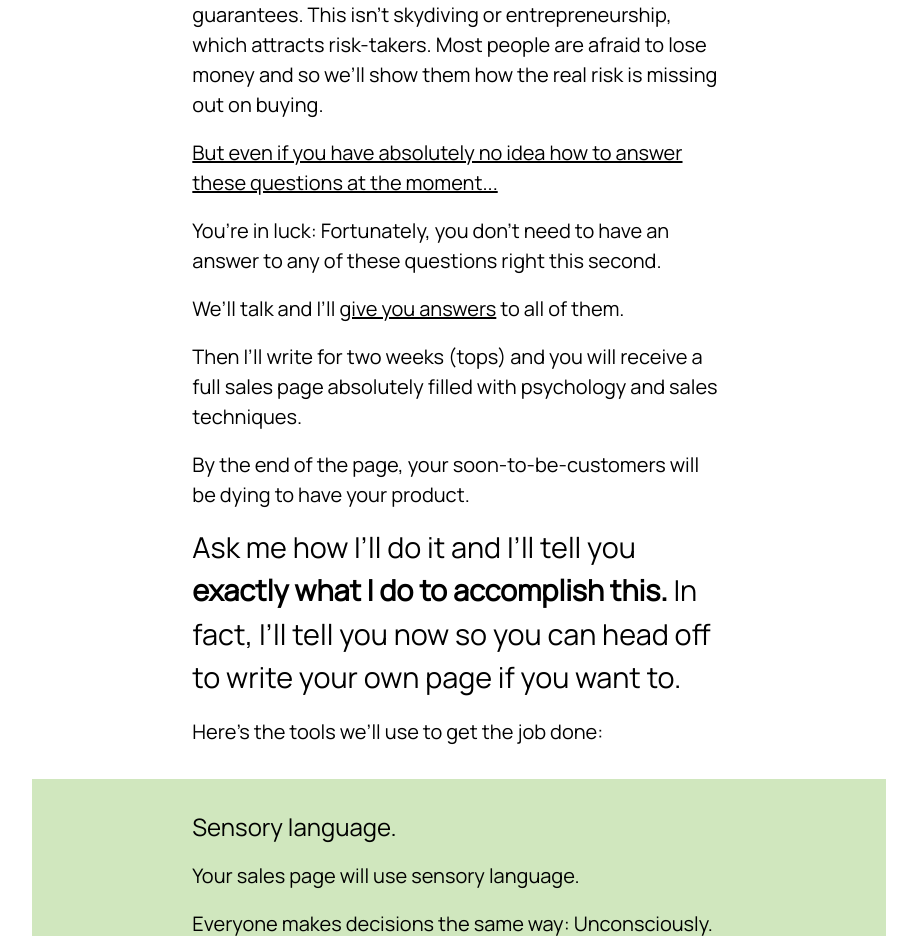
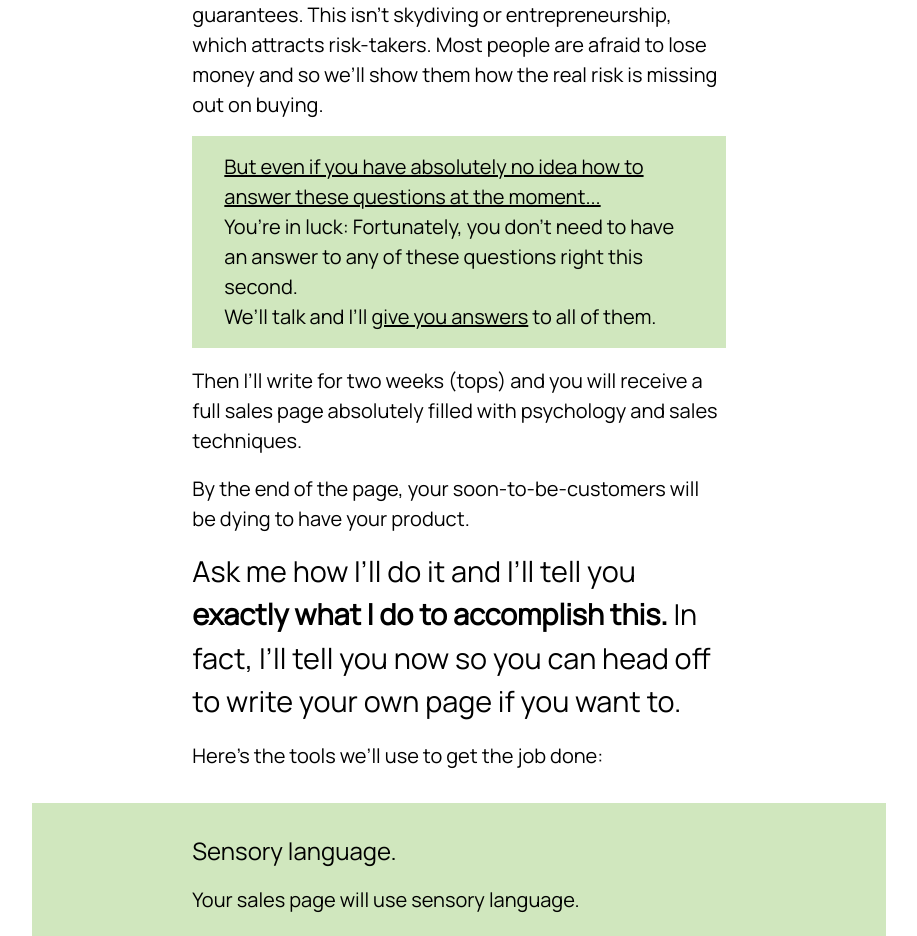
Before and after one commit to rolandm2017/some-sales-letter, a SvelteKit app: page / in a window 1280 px wide. Shown: the part 9820-10756 px from the top of the page, without its empty margins (181-1098 px from the left). Built offline with nearby package versions, Linux system fonts and the light colour scheme.

Commit message:
green box

```diff
--- a/src/routes/+page.svelte
+++ b/src/routes/+page.svelte
@@ -418,6 +418,7 @@
             so we’ll show them how the real risk is missing out on buying.
           </p>
         </ol>
+        <div class="bg-green my-4 px-8 py-4">
           <p class="underline">
             But even if you have absolutely no idea how to answer these questions at the moment...
           </p>
@@ -426,6 +427,7 @@
             right this second.
           </p>
           <p>We’ll talk and I’ll <span class="underline">give you answers</span> to all of them.</p>
+        </div>
         <p>
           Then I’ll write for two weeks (tops) and you will receive a full sales page absolutely
           filled with psychology and sales techniques.
```
Also changed, not shown: 19 other files (tests, documents, lock files or other folders). Lines whose indentation alone changed are shown as unchanged.
